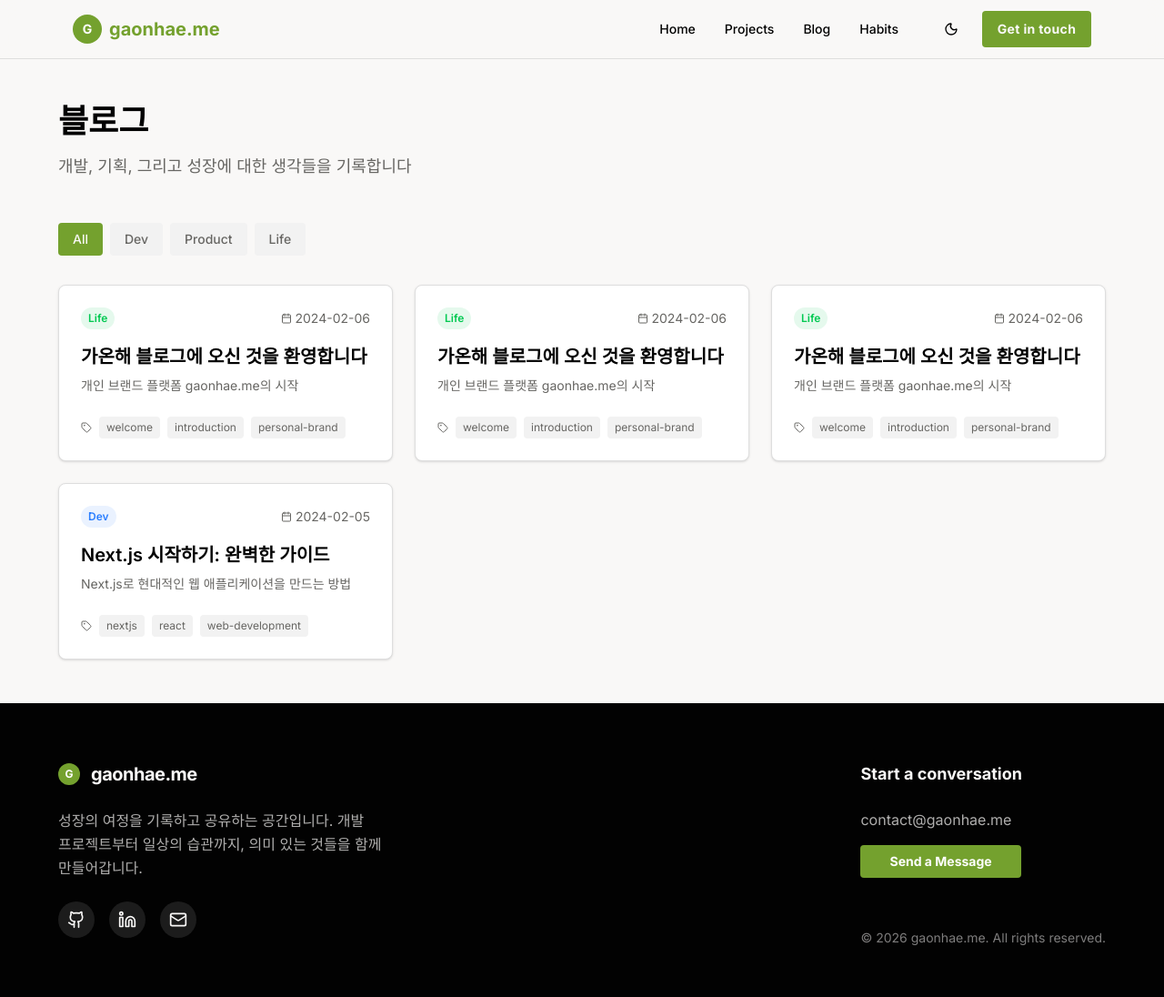
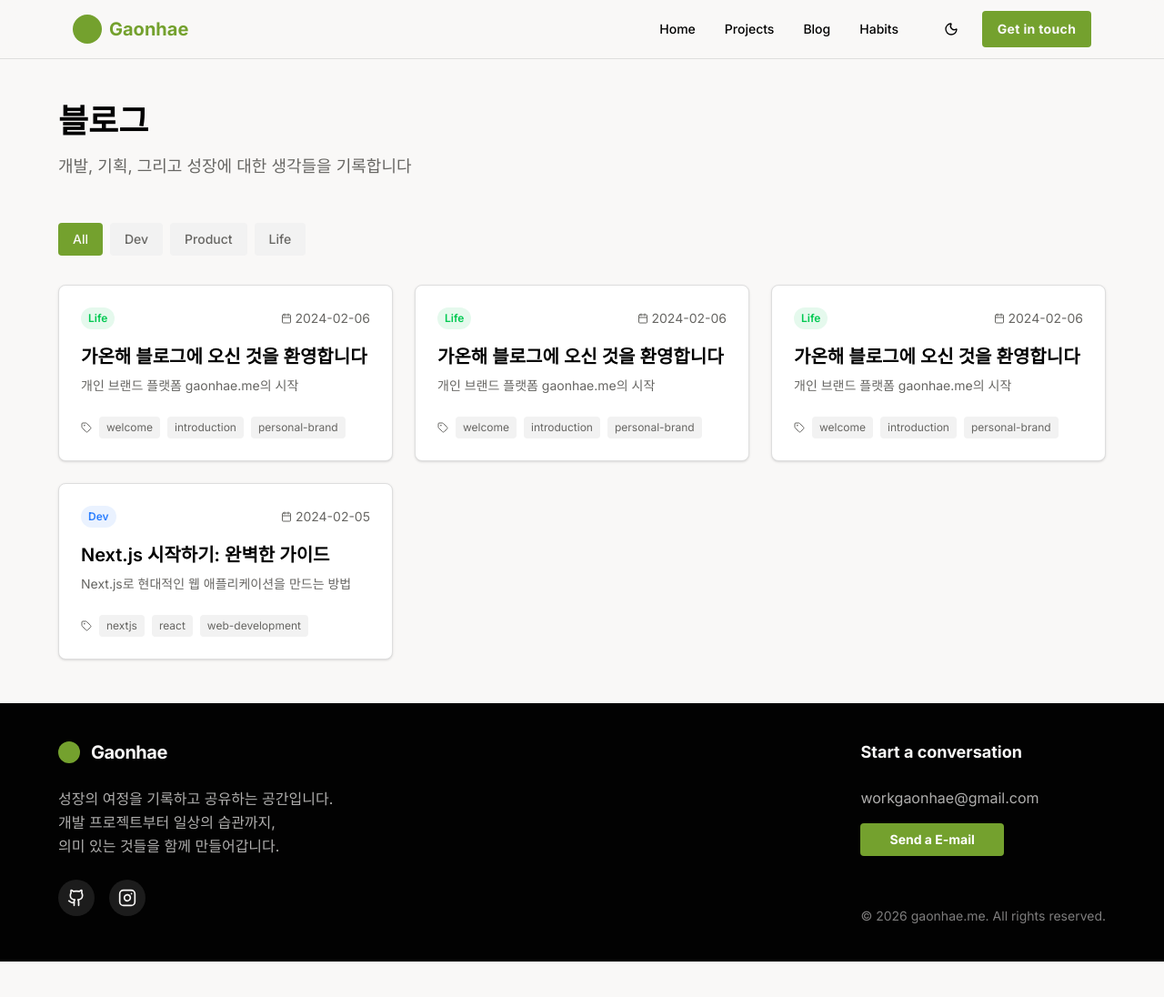
Before and after one commit to gaonhae/gaonhae.me, a Next.js app: page /blog in a window 1280 px wide. Shown: the top 1096 px of the page at 91% size. After the commit the page ends 1057 px from the top, so only its background shows below. Built offline with nearby package versions, Linux system fonts and the light colour scheme.

Commit message:
style : header and footer

```diff
--- a/src/components/home/HeroSection.tsx
+++ b/src/components/home/HeroSection.tsx
@@ -13,7 +13,7 @@ export function HeroSection() {
               Nice to meet u, <br /> I am <span className="text-primary">Gaonhae</span>
             </h1>
             <p className="text-muted-foreground mb-10 text-lg lg:text-xl font-normal leading-relaxed max-w-[600px]">
-              만나서 반갑습니다. 깊이 있는 사고를 하는 김태양입니다.
+              만나서 반갑습니다. 깊이 있는 사고를 하는 개발자 김태양입니다.
               <br />제가 불태운, 불태우는, 불태울 청춘을 이곳에서 보여드리겠습니다.
             </p>
           </div>
--- a/src/components/layout/Footer.tsx
+++ b/src/components/layout/Footer.tsx
@@ -1,28 +1,29 @@
 import Link from "next/link";
-import { Github, Linkedin, Mail } from "lucide-react";
+import { Github, Instagram, Linkedin, Mail } from "lucide-react";
 import { Button } from "@/components/ui/button";
 
 export function Footer() {
   const currentYear = new Date().getFullYear();
 
   return (
-    <footer className="w-full bg-foreground text-background py-16 flex justify-center">
+    <footer className="w-full bg-foreground text-background py-10 flex justify-center">
       <div className="max-w-[1200px] w-full px-6 flex flex-col md:flex-row justify-between items-start gap-12">
         {/* Left Section */}
         <div className="flex flex-col gap-6 max-w-[400px]">
           <div className="flex items-center gap-3">
             <div className="w-6 h-6 rounded-full bg-primary flex items-center justify-center">
-              <span className="text-white font-bold text-xs">G</span>
+              <span className="text-white font-bold text-xs"></span>
             </div>
-            <h2 className="text-xl font-bold tracking-tight">gaonhae.me</h2>
+            <h2 className="text-xl font-bold tracking-tight">Gaonhae</h2>
           </div>
           <p className="text-background/70 text-base leading-relaxed">
-            성장의 여정을 기록하고 공유하는 공간입니다.
-            개발 프로젝트부터 일상의 습관까지, 의미 있는 것들을 함께 만들어갑니다.
+            성장의 여정을 기록하고 공유하는 공간입니다. <br />
+            개발 프로젝트부터 일상의 습관까지, <br />
+            의미 있는 것들을 함께 만들어갑니다.
           </p>
           <div className="flex items-center gap-4">
             <Link
-              href="https://github.com"
+              href="https://github.com/gaonhae"
               target="_blank"
               rel="noopener noreferrer"
               className="w-10 h-10 rounded-full bg-background/10 flex items-center justify-center hover:bg-primary transition-colors"
@@ -35,17 +36,11 @@ export function Footer() {
               target="_blank"
               rel="noopener noreferrer"
               className="w-10 h-10 rounded-full bg-background/10 flex items-center justify-center hover:bg-primary transition-colors"
-              aria-label="LinkedIn"
+              aria-label="Instagram"
             >
-              <Linkedin className="h-5 w-5" />
+              <Instagram className="h-5 w-5" />
             </Link>
-            <Link
-              href="mailto:contact@gaonhae.me"
-              className="w-10 h-10 rounded-full bg-background/10 flex items-center justify-center hover:bg-primary transition-colors"
-              aria-label="Email"
-            >
-              <Mail className="h-5 w-5" />
-            </Link>
+
           </div>
         </div>
 
@@ -53,12 +48,12 @@ export function Footer() {
         <div className="flex flex-col gap-6">
           <h3 className="text-lg font-bold">Start a conversation</h3>
           <div className="flex flex-col gap-4">
-            <p className="text-background/70">contact@gaonhae.me</p>
+            <p className="text-background/70">workgaonhae@gmail.com</p>
             <Link href="mailto:contact@gaonhae.me">
               <Button
                 className="bg-primary hover:brightness-110 text-white font-bold py-3 px-8 rounded-lg transition-all w-fit"
               >
-                Send a Message
+                Send a E-mail
               </Button>
             </Link>
           </div>
--- a/src/components/layout/Header.tsx
+++ b/src/components/layout/Header.tsx
@@ -9,9 +9,9 @@ export function Header() {
       <div className="container mx-auto px-6 lg:px-10 flex h-16 items-center justify-between max-w-[1200px]">
         <Link href="/" className="flex items-center gap-2 text-primary">
           <div className="w-8 h-8 rounded-full bg-primary flex items-center justify-center">
-            <span className="text-white font-bold text-sm">G</span>
+            <span className="text-white font-bold text-sm"></span>
           </div>
-          <span className="text-xl font-bold hidden sm:inline">gaonhae.me</span>
+          <span className="text-xl font-bold hidden sm:inline">Gaonhae</span>
         </Link>
 
         <div className="flex items-center gap-6 lg:gap-10">
```
